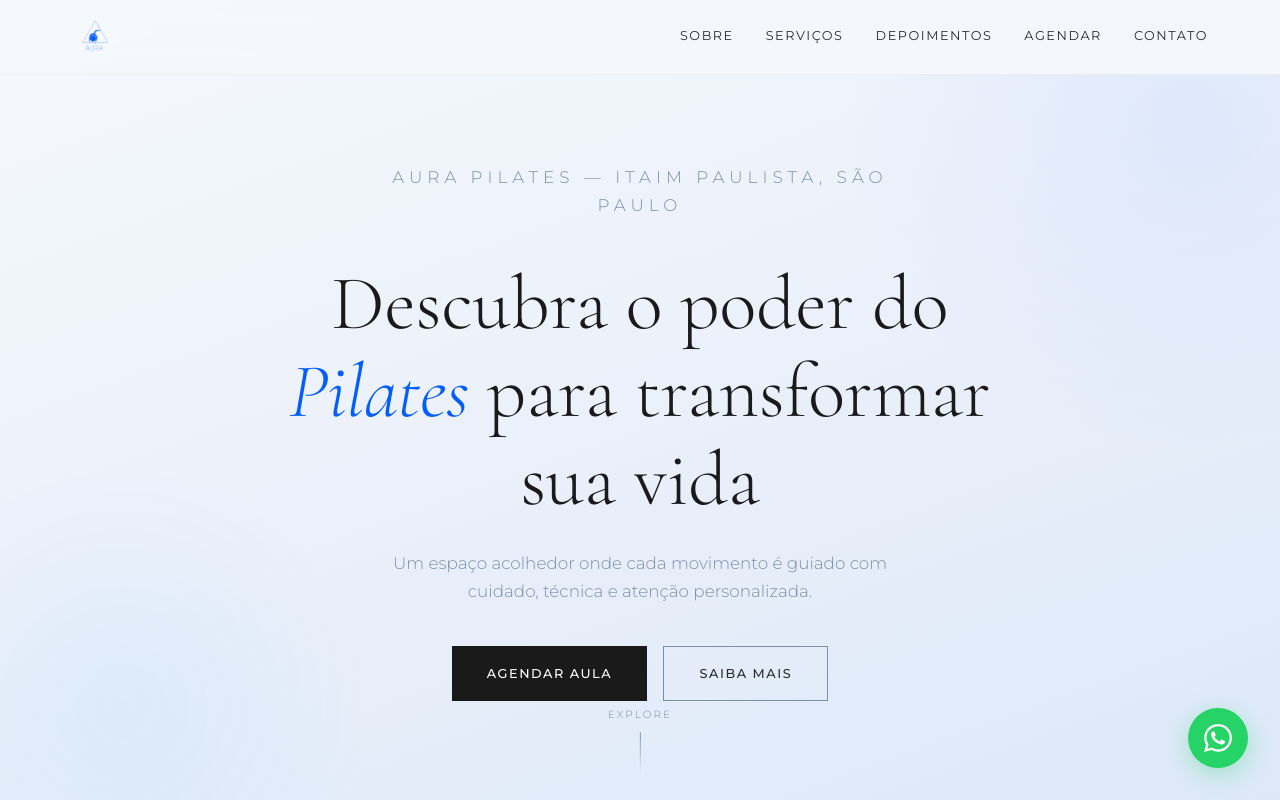
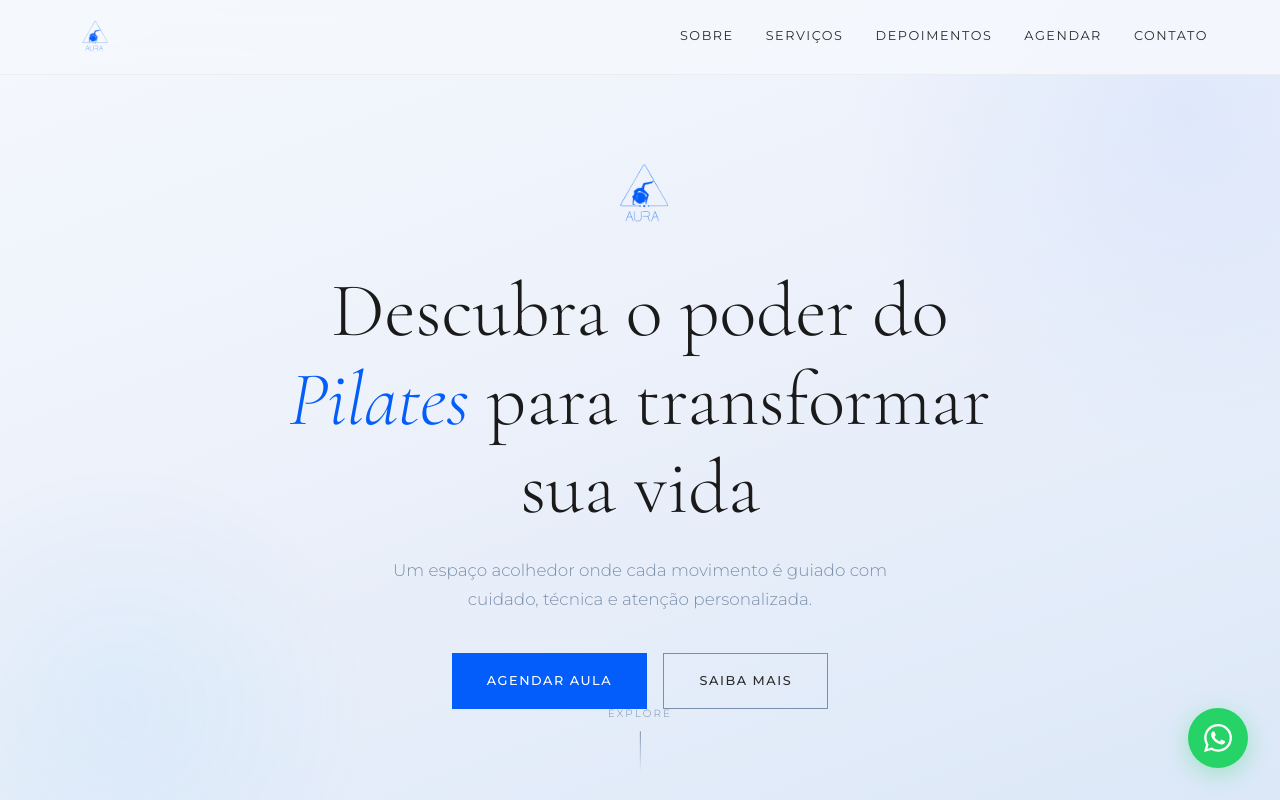
Before and after one commit to LToqueton/Aura_Pilates, a Next.js app: page / in a window 1280 px wide. Shown: the top 800 px of the page. Built offline with nearby package versions, Linux system fonts and the light colour scheme.

Commit message:
Atualizar hero com logo, botao, telefone e horarios

```diff
--- a/app/globals.css
+++ b/app/globals.css
@@ -177,6 +177,12 @@ nav.scrolled {
     max-width: 800px;
 }
 
+.hero-logo {
+    height: 80px;
+    width: auto;
+    margin-bottom: 1.5rem;
+}
+
 .hero-tag {
     font-size: 0.75rem;
     letter-spacing: 0.3em;
@@ -232,7 +238,7 @@ nav.scrolled {
 }
 
 .btn-primary {
-    background: var(--soft-black);
+    background: var(--accent);
     color: var(--warm-white);
 }
 
--- a/components/Hero.tsx
+++ b/components/Hero.tsx
@@ -2,7 +2,7 @@ export default function Hero() {
   return (
     <section className="hero">
       <div className="hero-content">
-        <p className="hero-tag">Aura Pilates &mdash; Itaim Paulista, São Paulo</p>
+        <img src="/logo.png" alt="Aura Pilates" className="hero-logo" />
         <h1>Descubra o poder do <em>Pilates</em> para transformar sua vida</h1>
         <p>Um espaço acolhedor onde cada movimento é guiado com cuidado, técnica e atenção personalizada.</p>
         <div className="btn-group">
--- a/components/Location.tsx
+++ b/components/Location.tsx
@@ -19,14 +19,14 @@ export default function Location() {
               <div className="info-icon">📞</div>
               <div className="info-text">
                 <strong>Telefone / WhatsApp</strong>
-                <span>(11) 99999-9999</span>
+                <span>(11) 97887-4637</span>
               </div>
             </div>
             <div className="info-item">
               <div className="info-icon">🕐</div>
               <div className="info-text">
                 <strong>Horário de funcionamento</strong>
-                <span>Segunda a Sexta: 7h às 21h<br />Sábado: 8h às 13h</span>
+                <span>Segunda a Sexta: 8h às 20h</span>
               </div>
             </div>
             <div className="info-item">
--- a/components/Schedule.tsx
+++ b/components/Schedule.tsx
@@ -8,7 +8,7 @@ export default function Schedule() {
         <h2 className="section-title">Pronta para começar?</h2>
         <p>Agende sua aula experimental gratuita pelo WhatsApp. É rápido, fácil e sem compromisso.</p>
         <a
-          href="https://wa.me/5511999999999?text=Ol%C3%A1!%20Gostaria%20de%20agendar%20uma%20aula%20experimental%20no%20Aura%20Pilates.%20%F0%9F%A7%98%E2%80%8D%E2%99%80%EF%B8%8F"
+          href="https://wa.me/5511978874637?text=Ol%C3%A1!%20Gostaria%20de%20agendar%20uma%20aula%20experimental%20no%20Aura%20Pilates.%20%F0%9F%A7%98%E2%80%8D%E2%99%80%EF%B8%8F"
           target="_blank"
           rel="noopener noreferrer"
           className="btn-whatsapp"
--- a/components/WhatsAppFloat.tsx
+++ b/components/WhatsAppFloat.tsx
@@ -3,7 +3,7 @@ import WhatsAppIcon from "./WhatsAppIcon";
 export default function WhatsAppFloat() {
   return (
     <a
-      href="https://wa.me/5511999999999?text=Ol%C3%A1!%20Gostaria%20de%20agendar%20uma%20aula%20no%20Aura%20Pilates.%20%F0%9F%A7%98%E2%80%8D%E2%99%80%EF%B8%8F"
+      href="https://wa.me/5511978874637?text=Ol%C3%A1!%20Gostaria%20de%20agendar%20uma%20aula%20no%20Aura%20Pilates.%20%F0%9F%A7%98%E2%80%8D%E2%99%80%EF%B8%8F"
       target="_blank"
       rel="noopener noreferrer"
       className="whatsapp-float"
```
Also changed, not shown: public/logo.png (added).
